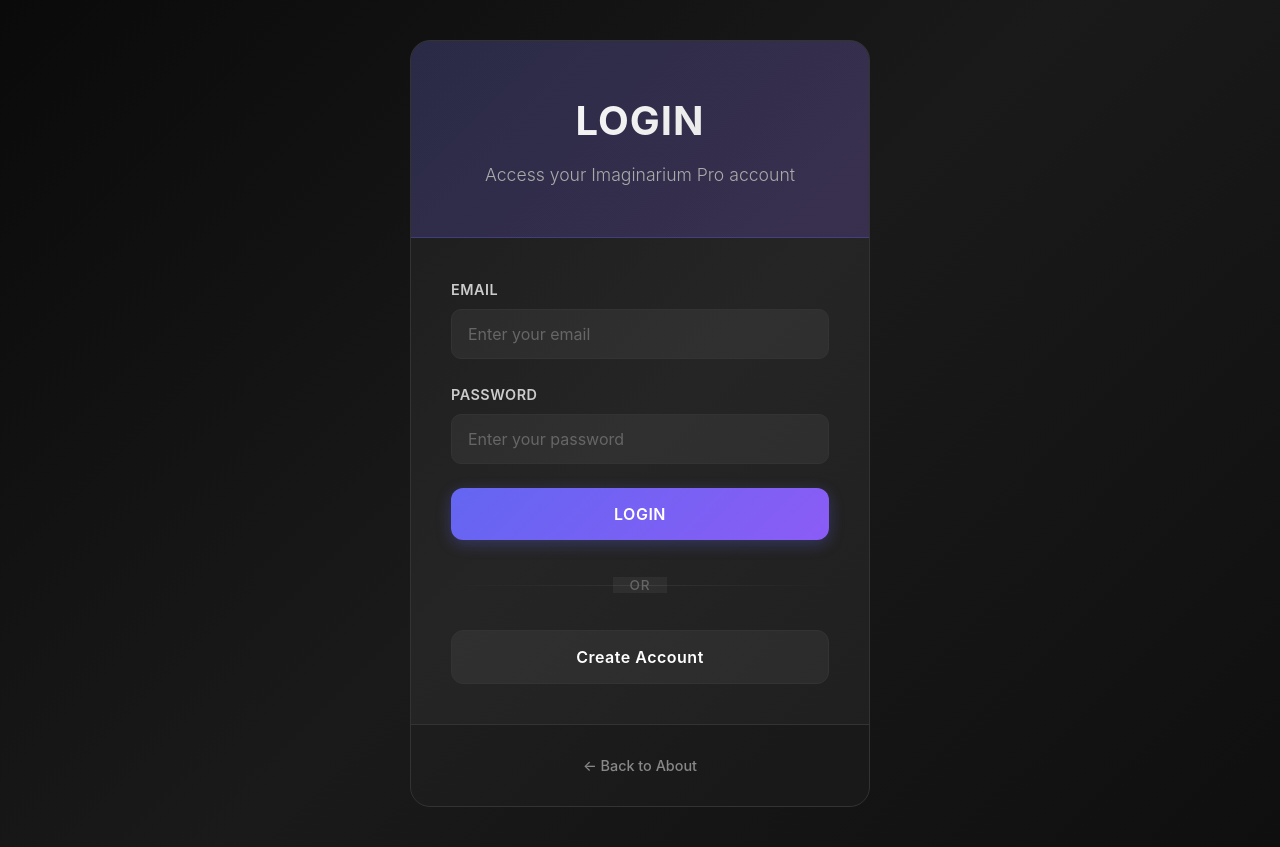
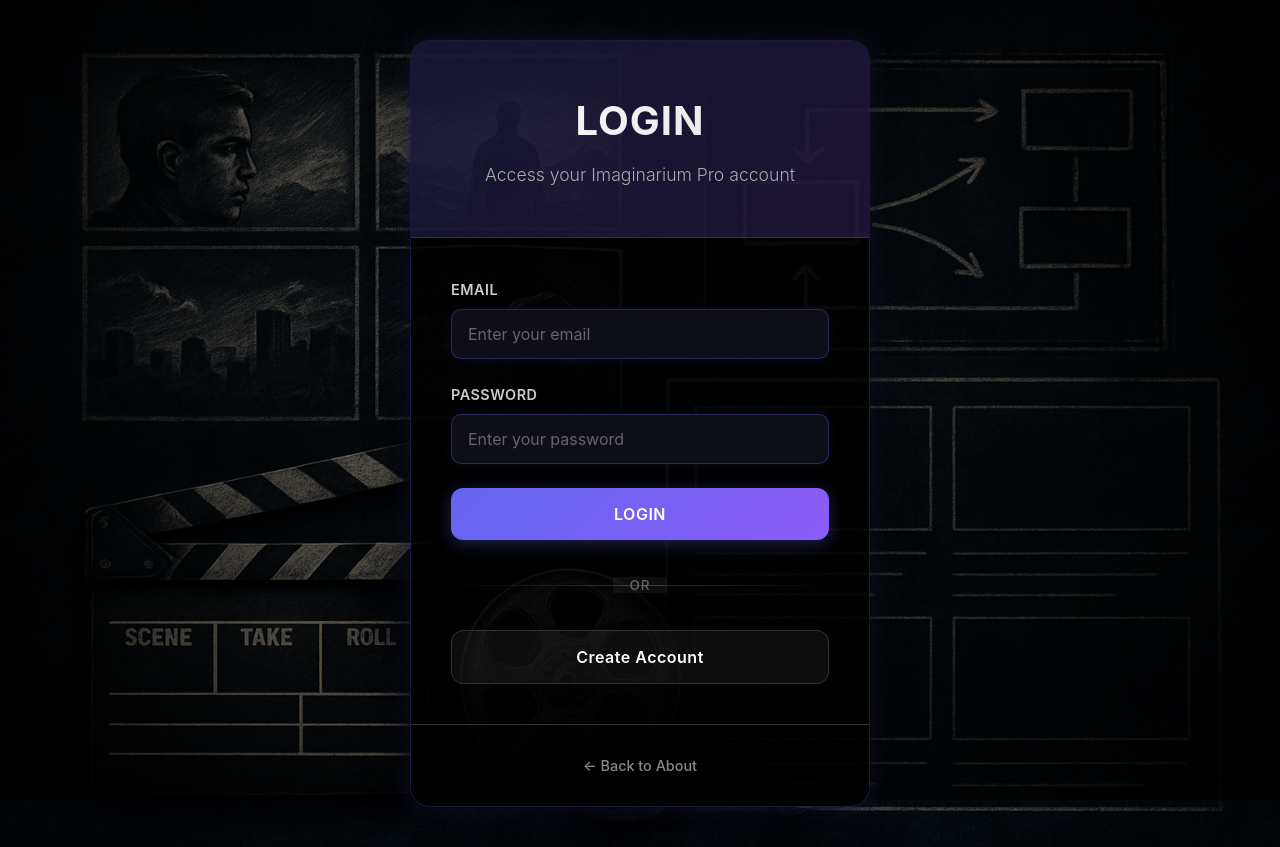
Before and after one commit to corrze/Imaginarium, a Flask app: page /login.html in a window 1280 px wide. Run offline with Flask 3, Linux system fonts and the light colour scheme; some libraries are stand-ins or nearby versions.

Commit message:
beautifyied 2

```diff
--- a/public/implemented.html
+++ b/public/implemented.html
@@ -3,7 +3,7 @@
 <head>
     <meta charset="UTF-8">
     <meta name="viewport" content="width=device-width, initial-scale=1.0">
-    <title>Payment Successful - Storyboard Pro</title>
+    <title>Payment Successful - Imaginarium Pro</title>
     <link rel="preconnect" href="https://fonts.googleapis.com">
     <link rel="preconnect" href="https://fonts.gstatic.com" crossorigin>
     <link href="https://fonts.googleapis.com/css2?family=Inter:wght@300;400;500;600;700&display=swap" rel="stylesheet">
@@ -23,7 +23,7 @@
             <!-- Success Message -->
             <h1 class="success-title">Payment Successful!</h1>
             <p class="success-message">
-                Welcome to Storyboard Pro! Your subscription is now active and you have access to all Pro features.
+                Welcome to Imaginarium Pro! Your subscription is now active and you have access to all Pro features.
             </p>
 
             <!-- Implementation Notice -->
--- a/public/static/css/pages/login.css
+++ b/public/static/css/pages/login.css
@@ -8,14 +8,25 @@
 
 body {
     font-family: 'Inter', -apple-system, BlinkMacSystemFont, 'Segoe UI', Roboto, sans-serif;
-    background: linear-gradient(135deg, #0a0a0a 0%, #1a1a1a 50%, #0f0f0f 100%);
-    color: #ffffff;
+    background-image: url('probackground.png'); /* since the image is in the same folder as this CSS */
+    background-size: cover;
+    background-position: top center;
+    background-repeat: no-repeat;
+    background-attachment: scroll;
     min-height: 100vh;
     display: flex;
     align-items: center;
     justify-content: center;
     padding: 20px;
     line-height: 1.6;
+}
+
+body::before {
+    content: '';
+    position: fixed;
+    inset: 0;
+    background: radial-gradient(circle at center, rgba(0, 0, 0, 0.3) 0%, rgba(0,0,0,0.85) 100%);
+    z-index: -1;
 }
 
 .app-container {
@@ -44,18 +55,21 @@ body {
     }
 }
 
-/* Login Container */
 .login-container {
-    background: rgba(255, 255, 255, 0.05);
-    border: 1px solid #333;
+    background: rgba(0, 0, 0, 0.85);
+    border: 1px solid rgba(99, 102, 241, 0.25);
     border-radius: 20px;
     overflow: hidden;
-    transition: all 0.3s ease;
+    transition: all 0.6s cubic-bezier(0.25, 0.8, 0.25, 1); /* ⬅ slower, smoother */
+    box-shadow: 0 0 40px rgba(0, 0, 0, 0.8),
+                0 0 25px rgba(99, 102, 241, 0.2);
 }
 
 .login-container:hover {
-    transform: translateY(-5px);
-    border-color: #555;
+    transform: translateY(-12px); /* ⬅ floats higher */
+    box-shadow: 0 0 50px rgba(99, 102, 241, 0.3),
+                0 0 60px rgba(0, 0, 0, 0.9);
+    border-color: rgba(139, 92, 246, 0.4);
 }
 
 /* Header */
@@ -110,13 +124,14 @@ body {
 .form-input {
     width: 100%;
     padding: 0.875rem 1rem;
-    border: 1px solid #333;
+    border: 1px solid rgba(99, 102, 241, 0.3);
     border-radius: 10px;
     font-size: 1rem;
     font-family: 'Inter', sans-serif;
+    background: rgba(15, 15, 25, 0.95); /* ⬅ almost opaque */
+    color: #f5f5f5;
     transition: all 0.3s ease;
-    background: rgba(255, 255, 255, 0.05);
-    color: #ffffff;
+    box-shadow: 0 0 10px rgba(99, 102, 241, 0.1);
 }
 
 .form-input:focus {
```
Also changed, not shown: public/index.html (+5 -5 lines), public/pro.html (+4 -4 lines), public/static/css/pages/probackground.png (added).
